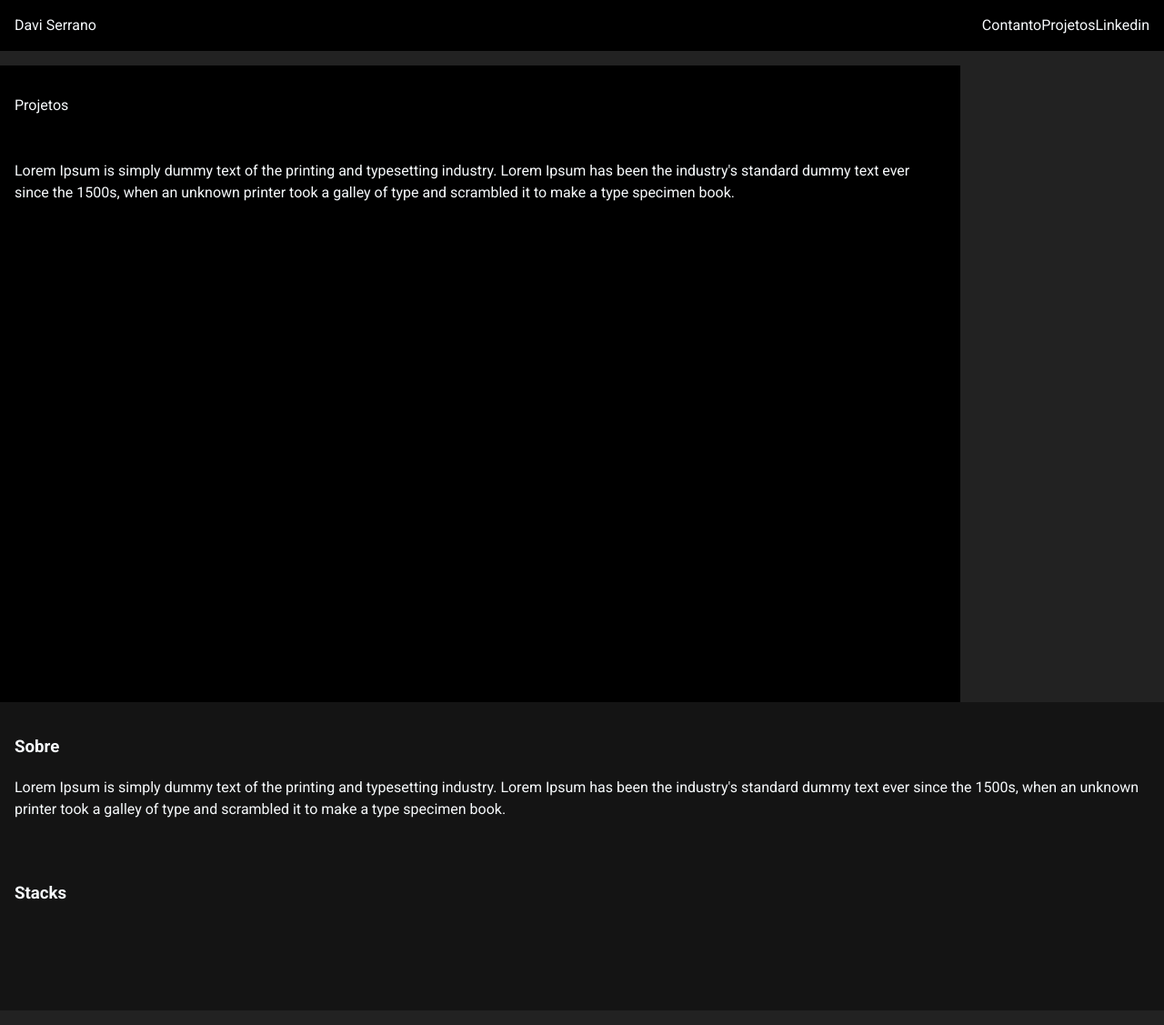
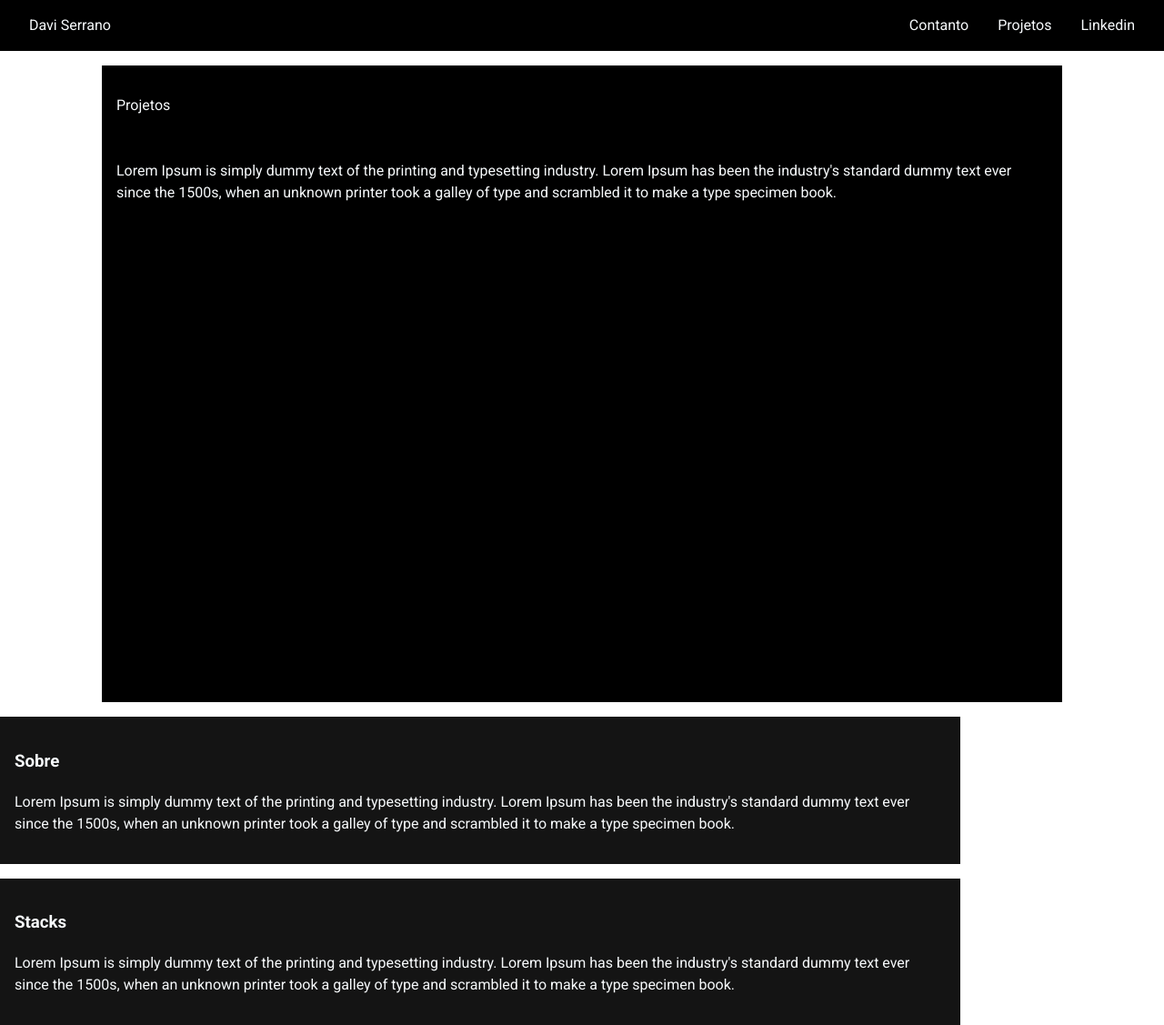
Before and after one commit to Davi-Serrano/porti, a Next.js app: page / in a window 1280 px wide. Shown: the whole page at 91% size. Built offline with nearby package versions, Linux system fonts and the light colour scheme.

Commit message:
ajustando layout

```diff
--- a/src/components/Header.tsx
+++ b/src/components/Header.tsx
@@ -9,13 +9,13 @@ export function Header(){
             px="1em"
         >
             <Flex>
-                <Text>Davi Serrano</Text>
+                <Text px="1em">Davi Serrano</Text>
             </Flex>
 
             <Flex>
-                <Text>Contanto</Text>
-                <Text>Projetos</Text>
-                <Text>Linkedin</Text>
+                <Text px="1em">Contanto</Text>
+                <Text px="1em">Projetos</Text>
+                <Text px="1em">Linkedin</Text>
             </Flex>
         </Flex>
     )
--- a/src/components/Slide.tsx
+++ b/src/components/Slide.tsx
@@ -8,6 +8,7 @@ export function SlidePage(){
             align="space-around"
             background="#000000"
             mt="1em"
+            mx="auto"
             px="1em"
             h="700px"
             w="80%"
--- a/src/pages/index.tsx
+++ b/src/pages/index.tsx
@@ -8,6 +8,8 @@ export default function Home() {
          <Box
             background="#141414"
             p="1em"
+            mt="1em"
+            w="80%"
           >
             <Text as="h3">Sobre</Text>
             <Text as="p">
@@ -21,14 +23,16 @@ export default function Home() {
           <Box
             background="#141414"
             p="1em"
+            w="80%"
+            mt="1em"
           >
             <Text as="h3">Stacks</Text>
-            <Box
-               h="80px"
-               w="80%"
-             >
+            <Text as="p">
+               Lorem Ipsum is simply dummy text of
+               the printing and typesetting industry. Lorem Ipsum has been the industry's standard dummy text ever since
+               the 1500s, when an unknown printer took a galley of type and scrambled it to make a type specimen book.
+             </Text>
 
-            </Box>
          </Box>
 
     </Box>
--- a/src/styles/theme.ts
+++ b/src/styles/theme.ts
@@ -12,7 +12,7 @@ export const  theme = extendTheme({
                 textDecoration: "none",
             },
             body:{
-                bg: '#222222',
+                bg: '#ffffff',
                 margin: 0,
                 color: 'gray.50',
 
```
